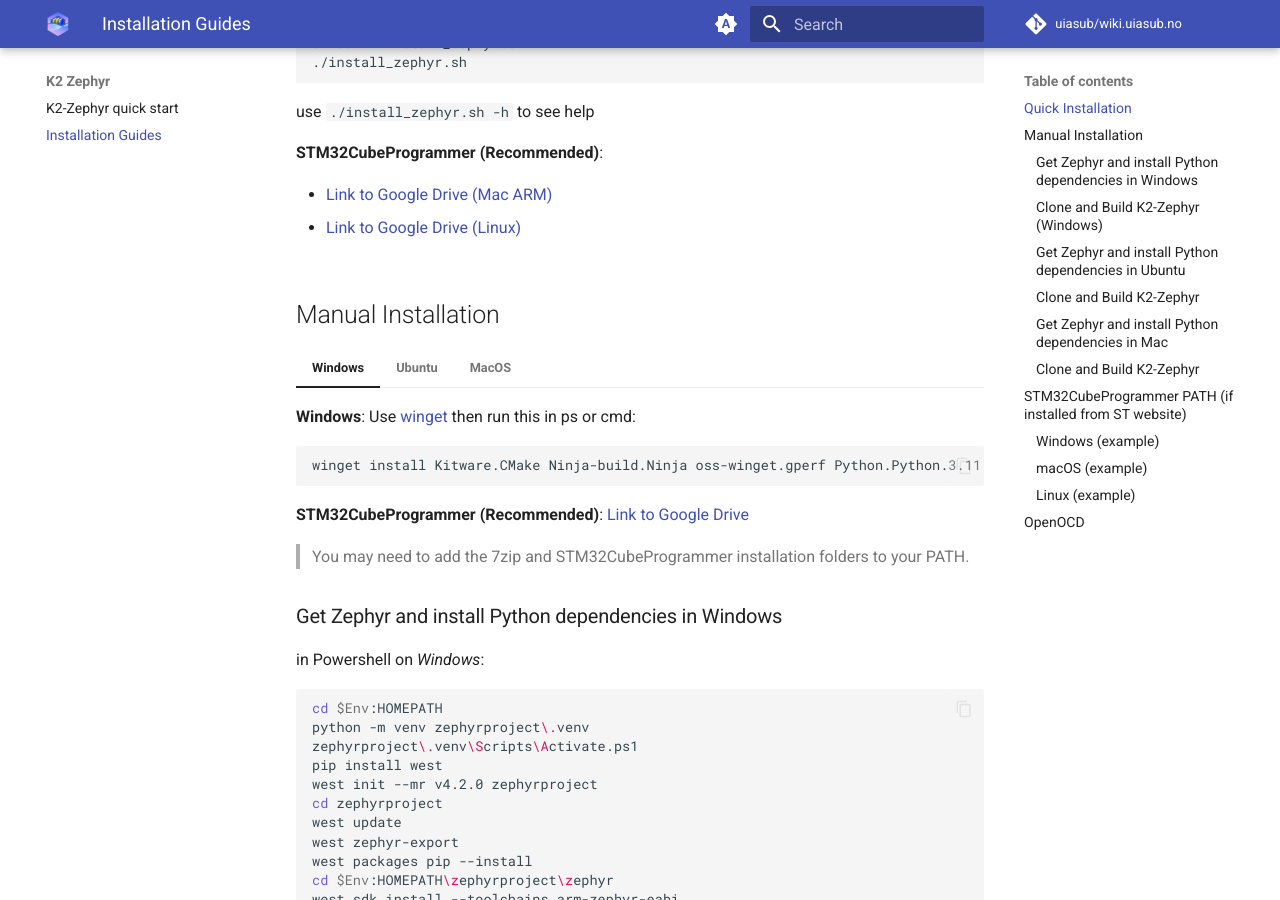
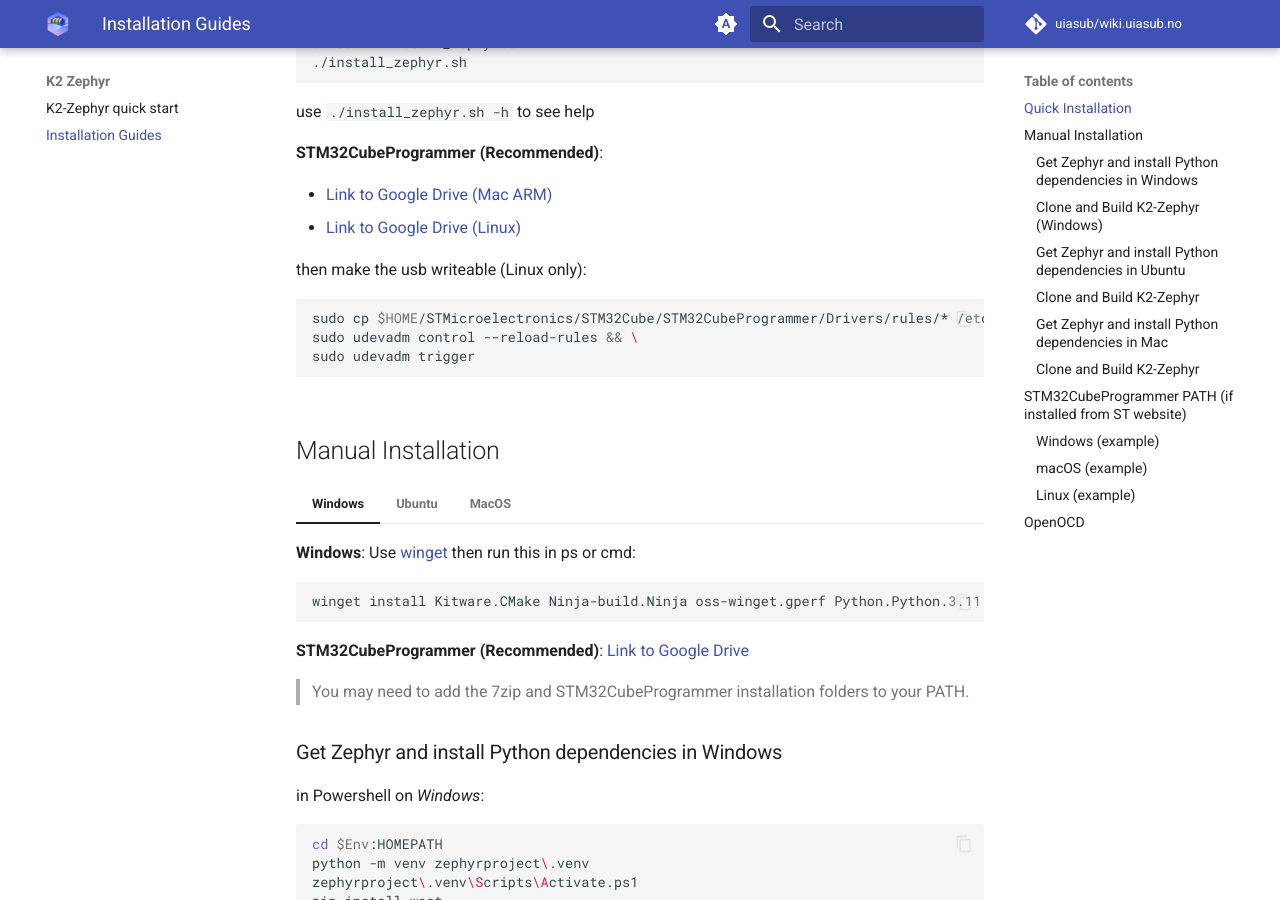
Before and after one commit to UiASub/wiki.uiasub.no, an MkDocs documentation site: the page built from docs/k2zephyr/INSTALL_GUIDE.md, in a window 1280 px wide and 900 px high, scrolled down 521 px. Built offline with MkDocs 1.6.1 and Material for MkDocs 9.7.7, drawn with Linux system fonts in a browser that asks for light colours; comment, search, counter and statistics services are not loaded.

Commit message:
quick fix

````diff
--- a/docs/k2zephyr/INSTALL_GUIDE.md
+++ b/docs/k2zephyr/INSTALL_GUIDE.md
@@ -24,6 +24,14 @@ If you have [STM32CubeProgrammer PATH problems](#stm32cubeprogrammer-path-if-ins
 
     - [Link to Google Drive (Mac ARM)](https://drive.google.com/file/d/11nO2IN7f9W3DILxbm-kzJPqZ-DBtqBp6/view?usp=sharing)
     - [Link to Google Drive (Linux)](https://drive.google.com/file/d/16ib_3ireqtPRqj8dPD3Ov2iI5E9pKscz/view?usp=sharing)
+
+    then make the usb writeable (Linux only):
+
+    ```bash
+    sudo cp $HOME/STMicroelectronics/STM32Cube/STM32CubeProgrammer/Drivers/rules/* /etc/udev/rules.d && \
+    sudo udevadm control --reload-rules && \
+    sudo udevadm trigger
+    ```
 
 === "Windows in Powershell (Admin)"
 
````
